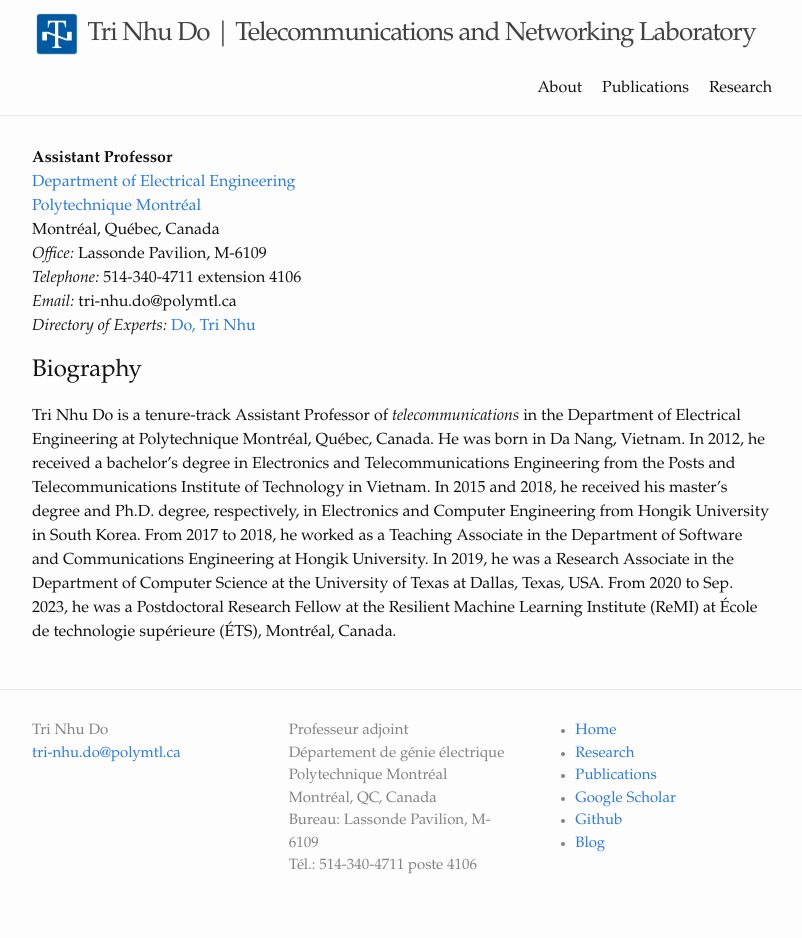
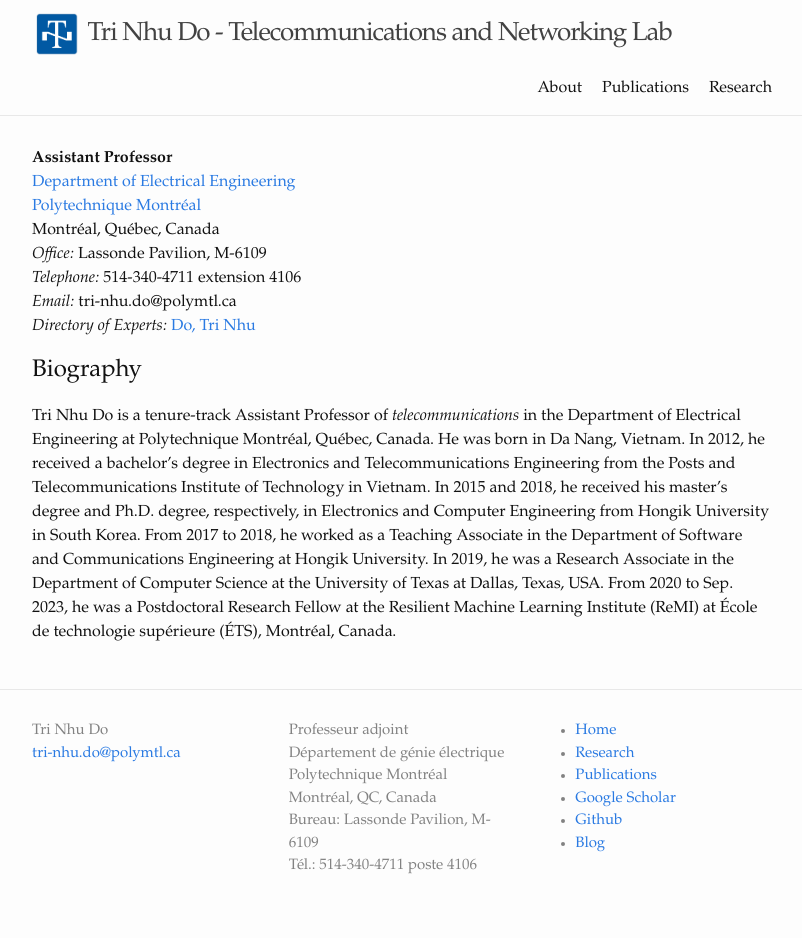
Before and after one commit to trinhudo/trinhudo.github.io, a Jekyll site: the page built from index.md, in a window 1280 px wide. Shown: the whole page, without its empty margins (238-1040 px from the left). Built offline with Jekyll 4.4.1, drawn with Linux system fonts in a browser that asks for light colours.

Commit message:
Update _config.yml
Signed-off-by: Tri Nhu Do <43434724+trinhudo@users.noreply.github.com>

```diff
--- a/_config.yml
+++ b/_config.yml
@@ -1,4 +1,4 @@
-title: Tri Nhu Do | Telecommunications and Networking Laboratory
+title: Tri Nhu Do - Telecommunications and Networking Lab
 description : "TN-lab at Polytechnique Montréal"
 
 author:
```
